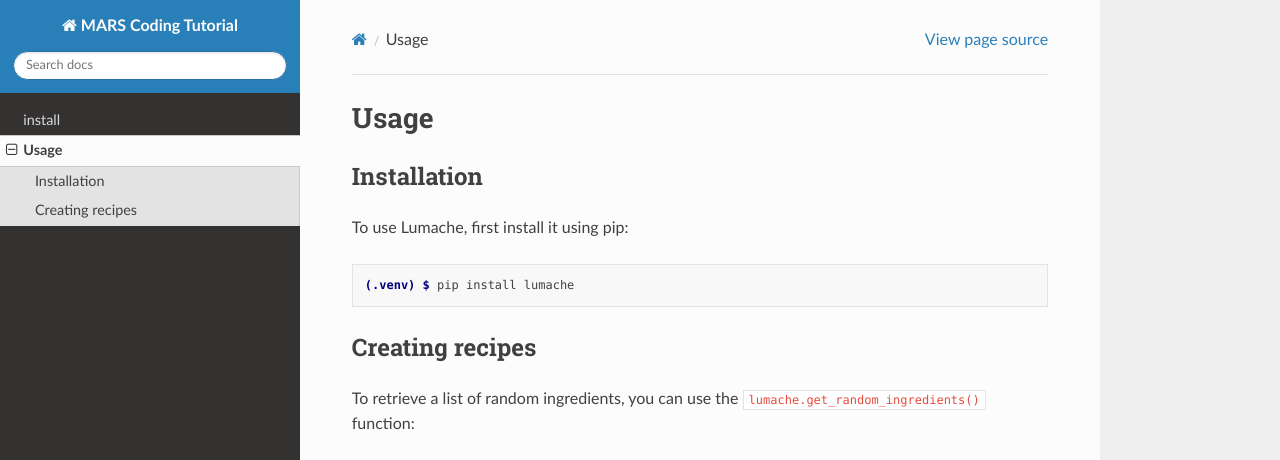
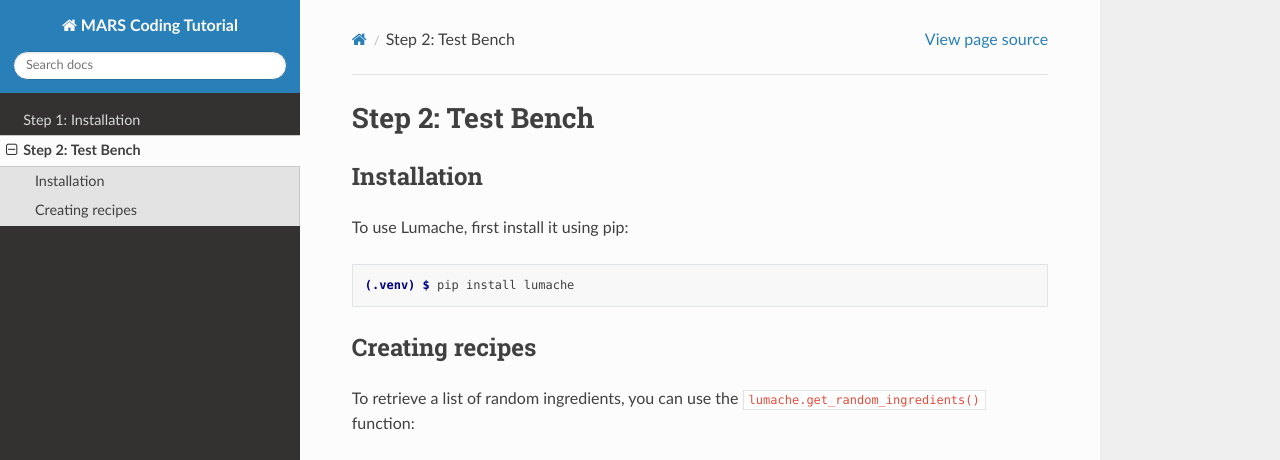
Before and after one commit to jacobsc050/MARS, a Sphinx documentation site: the page built from docs/source/usage.rst, in a window 1280 px wide and 1095 px high. Shown: the top 460 px of the window. Built offline with Sphinx 7.4.7 and the Read the Docs theme 3.1.0, drawn with Linux system fonts in a browser that asks for light colours; pages that are not in the unit, such as notebooks, are missing from menus; grey boxes are pictures that could not be loaded.

Commit message:
test
test

```diff
--- a/docs/source/install.rst
+++ b/docs/source/install.rst
@@ -1,4 +1,4 @@
-install
+Step 1: Installation
 ==================
 
 An overview of the available control system hardware can be found :doc:`here </docs/controls-overviews/control-system-hardware>`.
--- a/docs/source/usage.rst
+++ b/docs/source/usage.rst
@@ -1,4 +1,4 @@
-Usage
+Step 2: Test Bench
 =====
 
 .. _installation:
```
